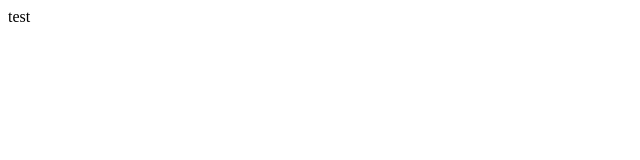
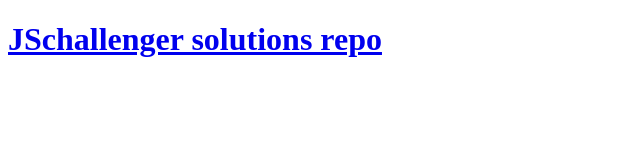
Before and after one commit to CyrusKabir/js-challenger, a plain HTML site: page index.html in a window 1280 px wide. Shown: the whole page, without its empty margins (0-640 px from the left). Drawn offline with Linux system fonts and the light colour scheme.

Commit message:
Edit: add some content

```diff
--- a/index.html
+++ b/index.html
@@ -8,6 +8,6 @@
     <title>JSchallenger</title>
 </head>
 <body>
-    test
+    <h1><a href="https://github.com/CyrusKabir/js-challenger">JSchallenger solutions repo</a></h1>
 </body>
 </html>
```
